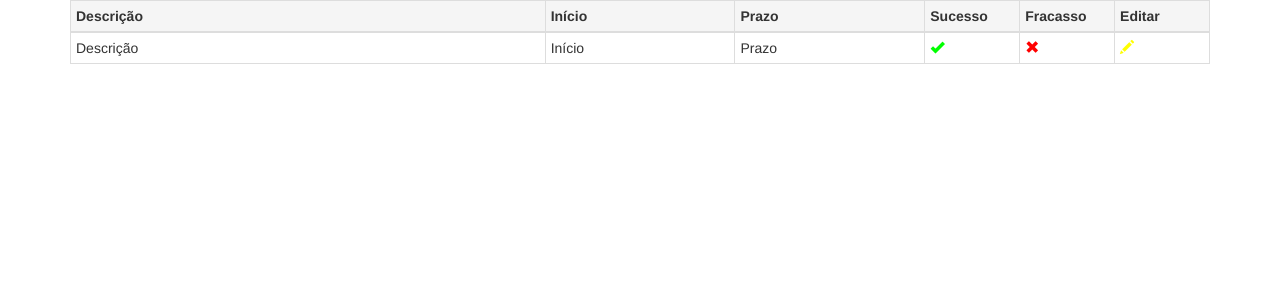
After one commit to victoragcosta/Lexcorp, a PHP site: page /view/content/menu-principal/tabela-em-andamento.html in a window 1280 px wide. The commit adds this page. Shown: the top 300 px of the page. Run offline with PHP 8.4, Linux system fonts and the light colour scheme.

Commit message:
Tabela minima

```diff
--- a/index.php
+++ b/index.php
@@ -1,4 +1,3 @@
-<!DOCTYPE html>
 <!DOCTYPE html>
 <html>
 <head>
--- /dev/null
+++ b/view/content/css/tabelas.css
@@ -0,0 +1,13 @@
+.glyphicon-ok {
+	color: #00ff00;
+}
+.glyphicon-remove {
+	color: #ff0000;
+}
+.glyphicon-pencil {
+	color: #ffff00;
+}
+
+.glyphicon:hover{
+	color: #668cff;
+}
--- /dev/null
+++ b/view/content/menu-principal/tabela-em-andamento.html
@@ -0,0 +1,44 @@
+<!-- Para motivos de teste vou inserir o corpo do html -->
+<!DOCTYPE html>
+<html>
+
+<head>
+	<title>Teste da tabela</title>
+	<meta charset="utf-8">
+	<meta name="viewport" content="width=device-width, initial-scale=1">
+	<link rel="stylesheet" type="text/css" href="../css/tabelas.css">
+  	<link rel="stylesheet" href="http://maxcdn.bootstrapcdn.com/bootstrap/3.3.6/css/bootstrap.min.css">
+  	<script src="https://ajax.googleapis.com/ajax/libs/jquery/1.12.4/jquery.min.js"></script>
+  	<script src="http://maxcdn.bootstrapcdn.com/bootstrap/3.3.6/js/bootstrap.min.js"></script>
+</head>
+
+<body>
+	<div class="container">
+		<div class="table-responsive">
+			<table class="table table-bordered table-condensed">
+				<thead>
+					<tr class="active">
+						<th>Descrição</th>
+						<th class="col-md-2">Início</th>
+						<th class="col-md-2">Prazo</th>
+						<th class="col-md-1">Sucesso</th>
+						<th class="col-md-1">Fracasso</th>
+						<th class="col-md-1">Editar</th>
+					</tr>
+				</thead>
+				<tbody>
+					<tr>
+						<td>Descrição</td>
+						<td>Início</td>
+						<td>Prazo</td>
+						<td><span class="glyphicon glyphicon-ok"></span></td>
+						<td><span class="glyphicon glyphicon-remove"></span></td>
+						<td><span class="glyphicon glyphicon-pencil"></span></td>
+					</tr>
+				</tbody>
+			</table>
+		</div>
+	</div>
+</body>
+
+</html>
```
